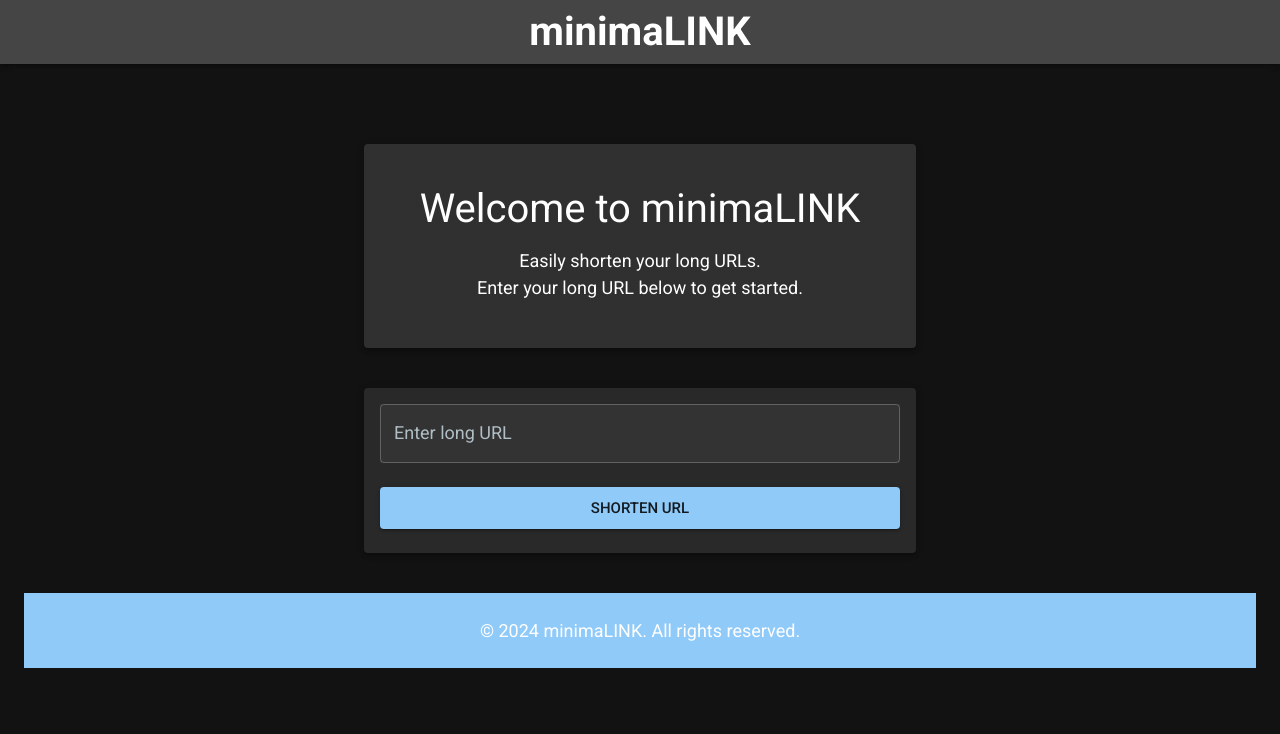
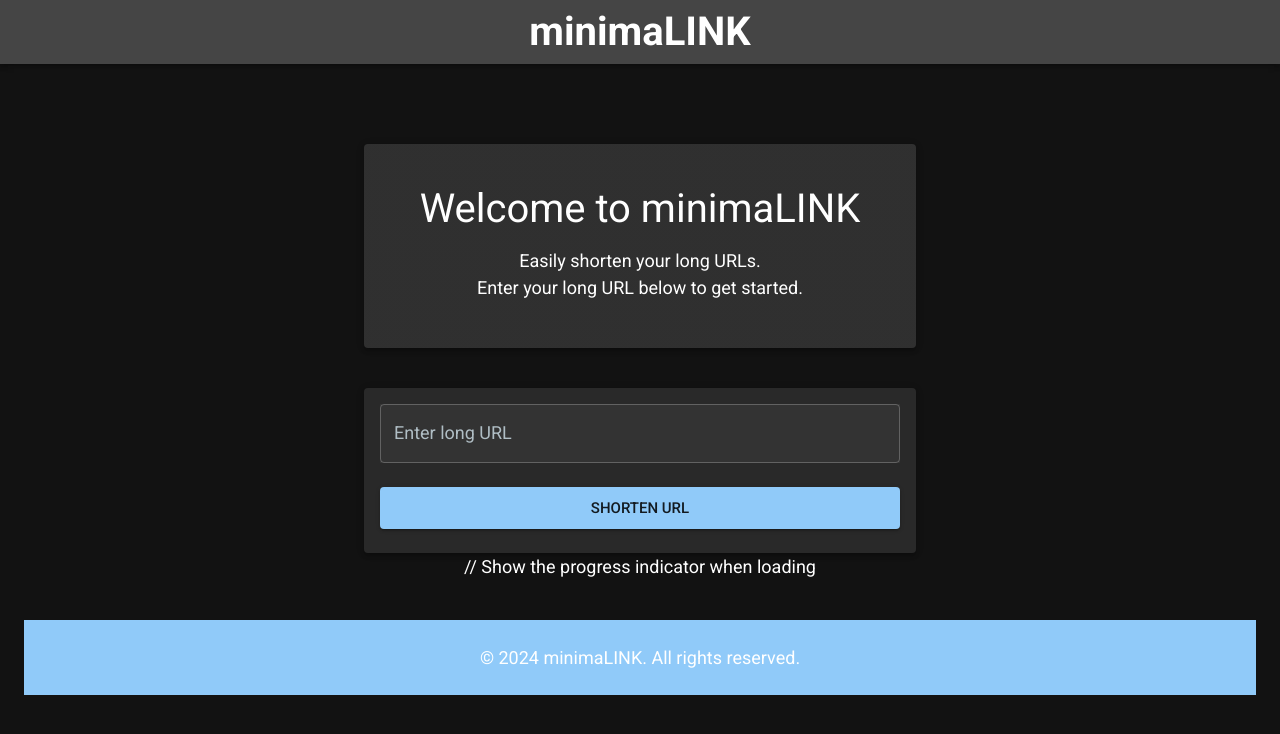
Before and after one commit to raghavg27/minimaLINK, a React (Create React App) app in the folder frontend/: page / in a window 1280 px wide. Shown: the top 734 px of the page. Built offline with nearby package versions, Linux system fonts and the light colour scheme; the HTML template or start-up script is replaced by a standard one.

Commit message:
circular progress icon

```diff
--- a/frontend/src/App.js
+++ b/frontend/src/App.js
@@ -1,5 +1,5 @@
 import React, { useState } from 'react';
-import { ThemeProvider, CssBaseline, Container, Typography, Box, Paper } from '@mui/material';
+import { CircularProgress, ThemeProvider, CssBaseline, Container, Typography, Box, Paper } from '@mui/material';
 import theme from './theme';
 import Header from './components/Header';
 import Footer from './components/Footer';
@@ -8,8 +8,12 @@ import UrlResult from './components/UrlResult';
 
 function App() {
   const [shortUrl, setShortUrl] = useState(null);
+  const [isLoading, setIsLoading] = useState(false);
+
 
   const handleShortenUrl = async (longUrl) => {
+    setIsLoading(true);  // Indicate that the loading has started
+
     try {
       const response = await fetch(`${process.env.REACT_APP_API_URL}/api/v1/data/shorten`, {
         method: 'POST',
@@ -23,6 +27,8 @@ function App() {
       setShortUrl(data.shortUrl);
     } catch (error) {
       console.error('Error:', error);
+    } finally {
+    setIsLoading(false);  // Indicate that the loading has finished
     }
   };
 
@@ -41,8 +47,15 @@ function App() {
               Enter your long URL below to get started.
             </Typography>
           </Paper>
+
           <UrlForm onShortenUrl={handleShortenUrl} />
-          {shortUrl && <UrlResult shortUrl={shortUrl} />}
+          {isLoading && (
+            <Box display="flex" justifyContent="center" my={2}>
+              <CircularProgress />
+            </Box>
+          )}// Show the progress indicator when loading
+
+          {!isLoading && shortUrl && <UrlResult shortUrl={shortUrl} />}
         </Box>
       </Container>
       <Footer />
--- a/frontend/src/components/UrlForm.js
+++ b/frontend/src/components/UrlForm.js
@@ -3,6 +3,7 @@ import { Box, TextField, Button, Card, CardContent } from '@mui/material';
 
 function UrlForm({ onShortenUrl }) {
   const [longUrl, setLongUrl] = useState('');
+  const [isLoading, setIsLoading] = useState('');
 
   const handleSubmit = (e) => {
     e.preventDefault();
@@ -10,7 +11,7 @@ function UrlForm({ onShortenUrl }) {
   };
 
   return (
-    <Box component="form" onSubmit={handleSubmit} mt={5} display="flex" justifyContent="center">
+    <Box component="form" onSubmit={handleSubmit} disabled={isLoading} mt={5} display="flex" justifyContent="center">
       <Card sx={{ width: '100%', backgroundColor: '#1e1e1e', boxShadow: 3, flexDirection: 'column', justifyContent: 'center'}}>
         <CardContent>
           <TextField
```
Also changed, not shown: 9 other files (tests, documents, lock files or other folders).
